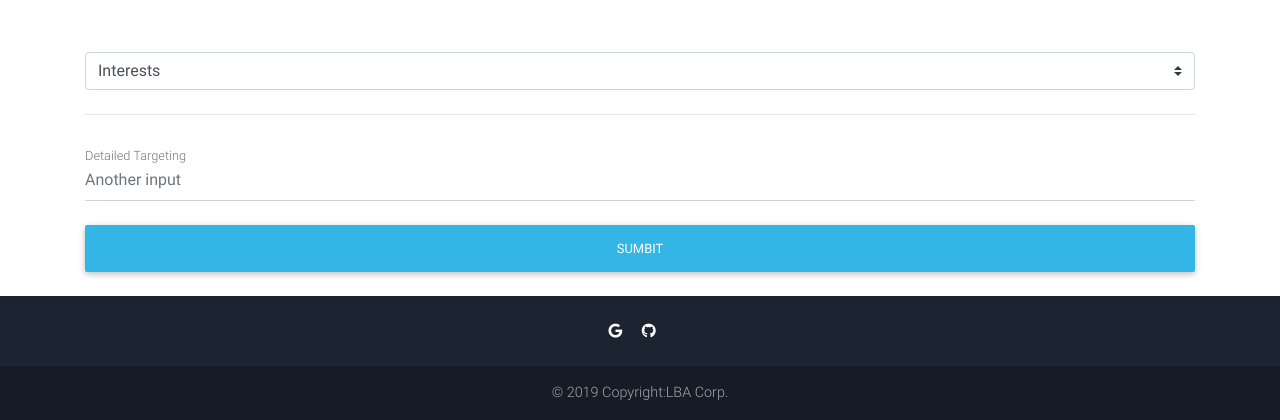
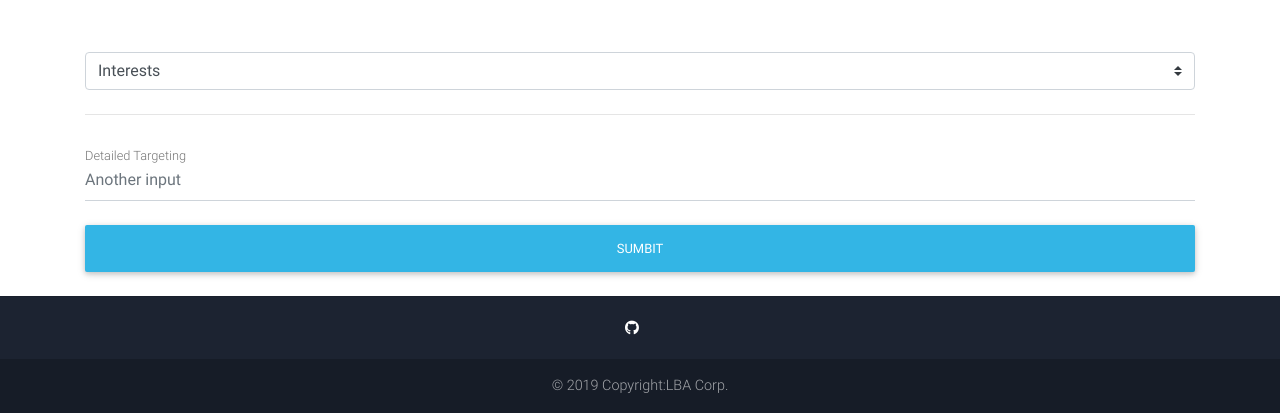
Before and after one commit to nirba27/finalProject, a PHP site: page /home.php in a window 1280 px wide. Shown: the part 2996-3416 px from the top of the page. Run offline with PHP 8.4, Linux system fonts and the light colour scheme; some libraries are stand-ins or nearby versions.

Commit message:
First version 1.1

```diff
--- a/home.php
+++ b/home.php
@@ -799,17 +799,7 @@
                       <!-- Card header -->
                       <div class="card-header">Google map</div>
 
-                      <!--Card content-->
-                      <div class="card-body">
-                          <!--Google map-->
-                          <div id="map-container-google-2" class="z-depth-1-half map-container" style="height: 500px">
-                              <iframe src="https://maps.google.com/maps?q=chicago&t=&z=13&ie=UTF8&iwloc=&output=embed" frameborder="0"
-                                      style="border:0" allowfullscreen></iframe>
-                          </div>
 
-                          <!--Google Maps-->
-
-                      </div>
 
                   </div>
                   <!--/.Card-->
@@ -968,11 +958,6 @@
   <!-- Social icons -->
   <div class="pb-4">
 
-
-    <a href="https://plus.google.com/u/0/b/107863090883699620484" target="_blank">
-      <i class="fab fa-google mr-3"></i>
-    </a>
-
     <a href="https://github.com/mdbootstrap/bootstrap-material-design" target="_blank">
       <i class="fab fa-github mr-3"></i>
     </a>
@@ -984,7 +969,6 @@
   <!--Copyright-->
   <div class="footer-copyright py-3">
     © 2019 Copyright:LBA Corp.
-    <a href="https://mdbootstrap.com/education/bootstrap/" target="_blank">  </a>
   </div>
   <!--/.Copyright-->
 
```
